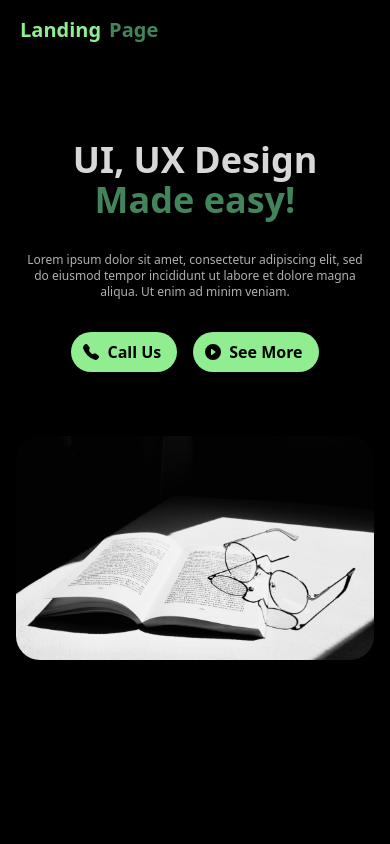
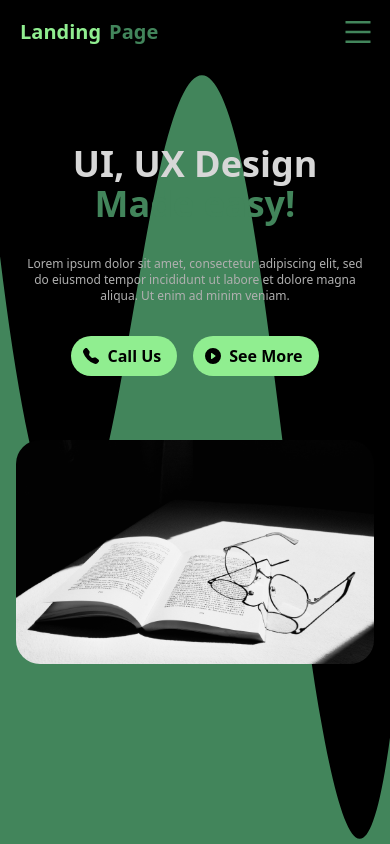
Before and after one commit to nemo256/landy, a Next.js app: page / in a window 390 px wide. Shown: the top 844 px of the page. Built offline with nearby package versions, Linux system fonts and the light colour scheme.

Commit message:
fixed paddings and added wave2 from shapedivider!

```diff
--- a/components/About.jsx
+++ b/components/About.jsx
@@ -1,6 +1,6 @@
 const About = () => {
   return (
-    <section id="about" className="center bg-secondary text-center text-primary h-screen snap-center">
+    <section id="about" className="px-4 center bg-secondary text-center text-primary h-screen snap-center">
       About
     </section>
   )
--- a/components/Contact.jsx
+++ b/components/Contact.jsx
@@ -1,6 +1,6 @@
 const Contact = () => {
   return (
-    <section id="contact" className="center bg-primary text-center text-secondary h-screen snap-center">
+    <section id="contact" className="px-4 center bg-primary text-center text-secondary h-screen snap-center">
       Contact
     </section>
   )
--- a/components/Footer.jsx
+++ b/components/Footer.jsx
@@ -1,6 +1,6 @@
 const Footer = () => {
   return (
-    <footer className="sm:text-l md:text-xl bg-secondary text-primary text-center p-4 font-bold">Footer</footer>
+    <footer className="px-4 sm:text-l md:text-xl bg-secondary text-primary text-center p-4 font-bold">Footer</footer>
   )
 }
 
--- a/components/Header.jsx
+++ b/components/Header.jsx
@@ -55,17 +55,17 @@ const Header = () => {
           </a>
         </div>
         <div className="flex sm:flex md:hidden text-secondary cursor-pointer">
-          <AiOutlineMenu onClick={() => { setOpen(!open) }} className={!open ? 'hidden xs:flex w-8 h-8' : 'hidden xs:hidden'}/>
-          <AiOutlineClose onClick={() => { setOpen(!open) }} className={open ? 'hidden xs:flex w-8 h-8' : 'hidden xs:hidden'}/>
+          <AiOutlineMenu onClick={() => { setOpen(!open) }} className={!open ? 'flex sm:hidden w-8 h-8' : 'hidden'}/>
+          <AiOutlineClose onClick={() => { setOpen(!open) }} className={open ? 'flex sm:hidden w-8 h-8' : 'hidden'}/>
         </div>
-        <div className="hidden w-full xs:flex bg-primary mt-12 flex flex-col items-center absolute left-1/2 transform -translate-x-1/2">
+        <div className="flex w-full sm:hidden bg-primary mt-12 flex-col items-center absolute left-1/2 transform -translate-x-1/2">
           <ul>
             {open && sections.map((section) => (
               <Link key={section.name} href={section.link}>
                 <li onClick={() => { setOpen(!open) }} className="py-4 text-lg">{section.name}</li>
               </Link>
             ))}
-            <a href="tel:+213556842158" className={open ? "hidden xs:flex mt-4 pb-8" : "hidden xs:hidden"}>
+            <a href="tel:+213556842158" className={open ? "hidden sm:flex mt-4 pb-8" : "hidden"}>
               <CallButton className="p-2 text-xl font-extrabold">
                 <BsFillTelephoneFill className="mr-2 -ml-1 w-4 h-4"/>
                 {number}
--- a/components/Hero.jsx
+++ b/components/Hero.jsx
@@ -8,8 +8,8 @@ import CallButton from './CallButton'
 
 const Hero = () => {
   return (
-    <section className="center bg-black h-screen snap-center">
-      <div className="mt-20 flex flex-col sm:flex-row sm:space-x-16 space-y-16 sm:space-y-0">
+    <section className="px-4 bg-wave2 bg-cover center bg-black h-screen snap-center">
+      <div className="pt-20 flex flex-col sm:flex-row sm:space-x-16 space-y-16 sm:space-y-0">
         <div className="w-full px-2">
           <p className="font-bold cursor-pointer text-center text-4xl text-white">
             UI, UX Design
@@ -38,6 +38,8 @@ const Hero = () => {
         <div className="bg-book bg-cover rounded-3xl sm:w-full h-56 sm:h-auto">
         </div>
       </div>
+      {/* <div className="bg-wave1 bg-cover h-48"> */}
+      {/* </div> */}
     </section>
   )
 }
--- a/components/Main.jsx
+++ b/components/Main.jsx
@@ -6,7 +6,7 @@ import Contact from './Contact'
 
 const Main = () => {
   return (
-    <main className="mx-4 flex-grow sm:text-l md:text-xl bg-primary text-secondary">
+    <main className="flex-grow sm:text-l md:text-xl bg-primary text-secondary">
       <Hero />
       <Services />
       <About />
--- a/components/Services.jsx
+++ b/components/Services.jsx
@@ -1,6 +1,6 @@
 const Services = () => {
   return (
-    <section id="services" name="#services" className="center bg-primary text-center text-secondary h-screen snap-center">
+    <section id="services" name="#services" className="px-4 center bg-primary text-center text-secondary h-screen snap-center">
       Services
     </section>
   )
--- a/tailwind.config.js
+++ b/tailwind.config.js
@@ -7,7 +7,9 @@ module.exports = {
   theme: {
     extend: {
       backgroundImage: {
-        'book': "url('/book.jpg')"
+        'book': "url('/book.jpg')",
+        'wave1': "url('/wave1.svg')",
+        'wave2': "url('/wave2.svg')",
       },
       colors: {
         primary: 'black',
```
Also changed, not shown: public/wave1.svg, public/wave2.svg (added).
